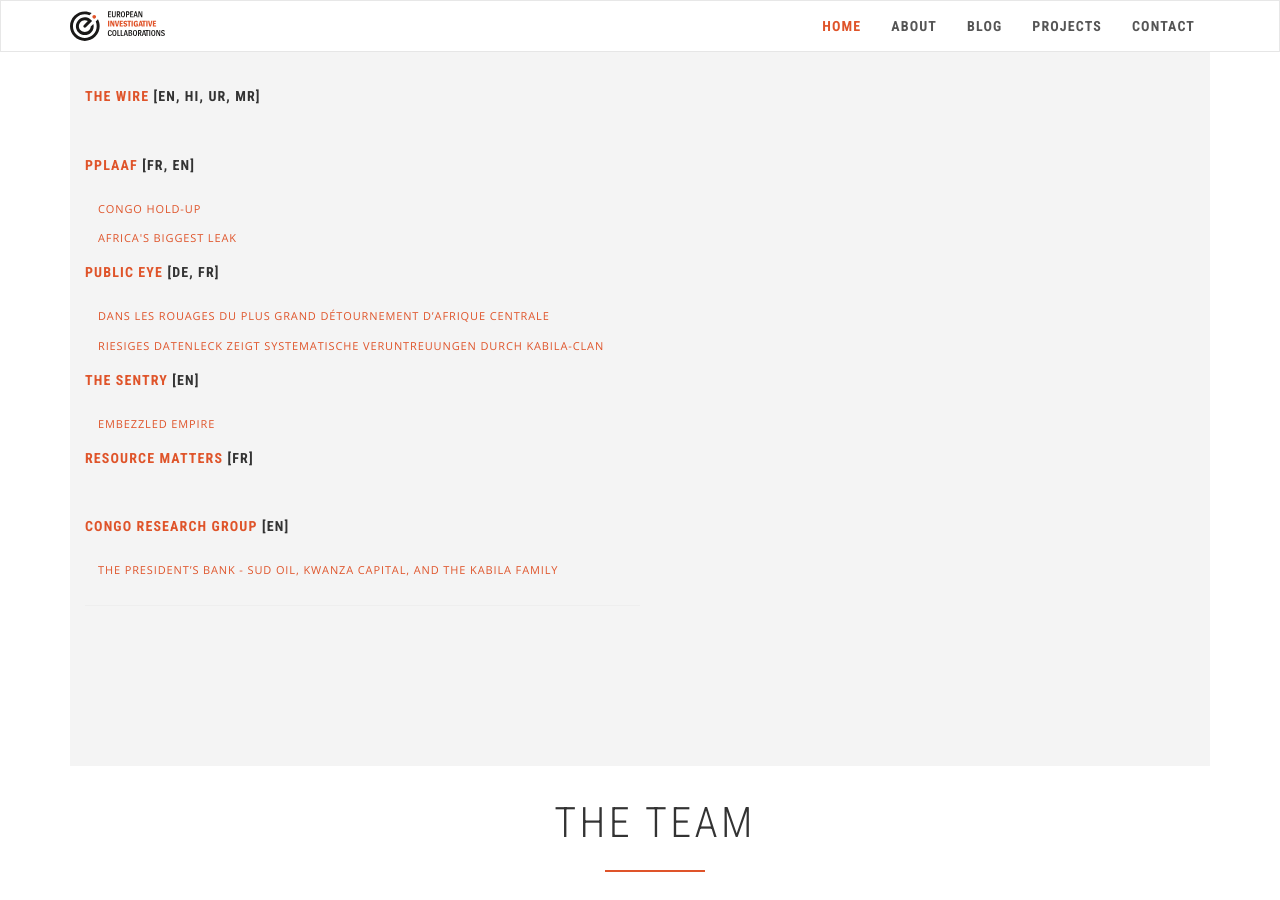
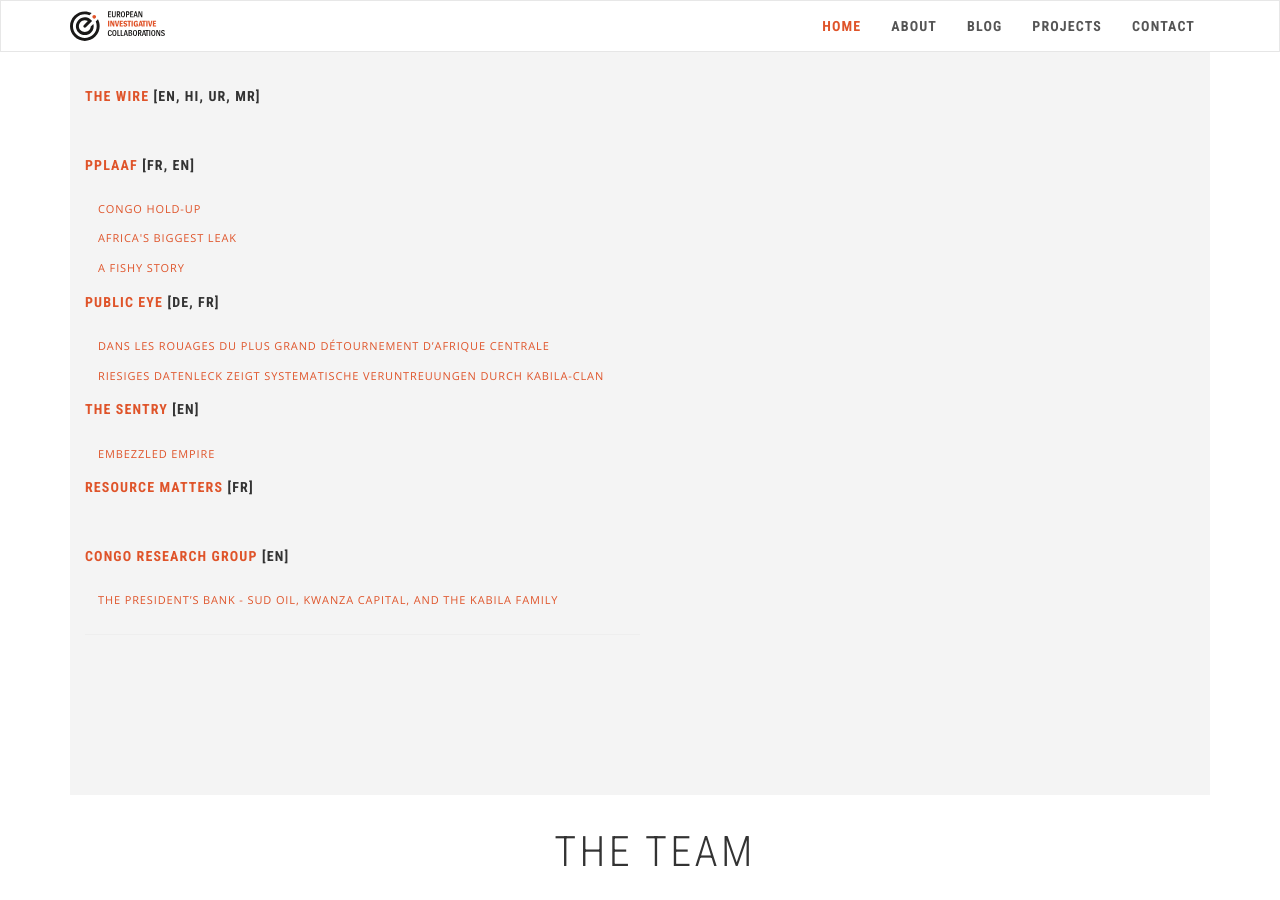
Before and after one commit to eic-network/eic-incubator.github.io, a Jekyll site: the page built from _projects/congo-holdup.md, in a window 1280 px wide and 900 px high, scrolled down 3303 px. Built offline with Jekyll 4.4.1, drawn with Linux system fonts in a browser that asks for light colours; nearby versions of some CDN libraries.

Commit message:
Update congo-holdup.md

```diff
--- a/_projects/congo-holdup.md
+++ b/_projects/congo-holdup.md
@@ -185,6 +185,8 @@ publications:
     url: https://congoholdup.com/
   - name: Africa's biggest leak
     url: https://www.pplaaf.org/2021/11/19/congo-holdup-leak.html
+  - name: A Fishy Story
+    url: https://www.pplaaf.org/2021/11/22/congo-egal-public-funds.html
   name: PPLAAF
   url: https://www.pplaaf.org/
 - lang: "[DE, FR]"
```
